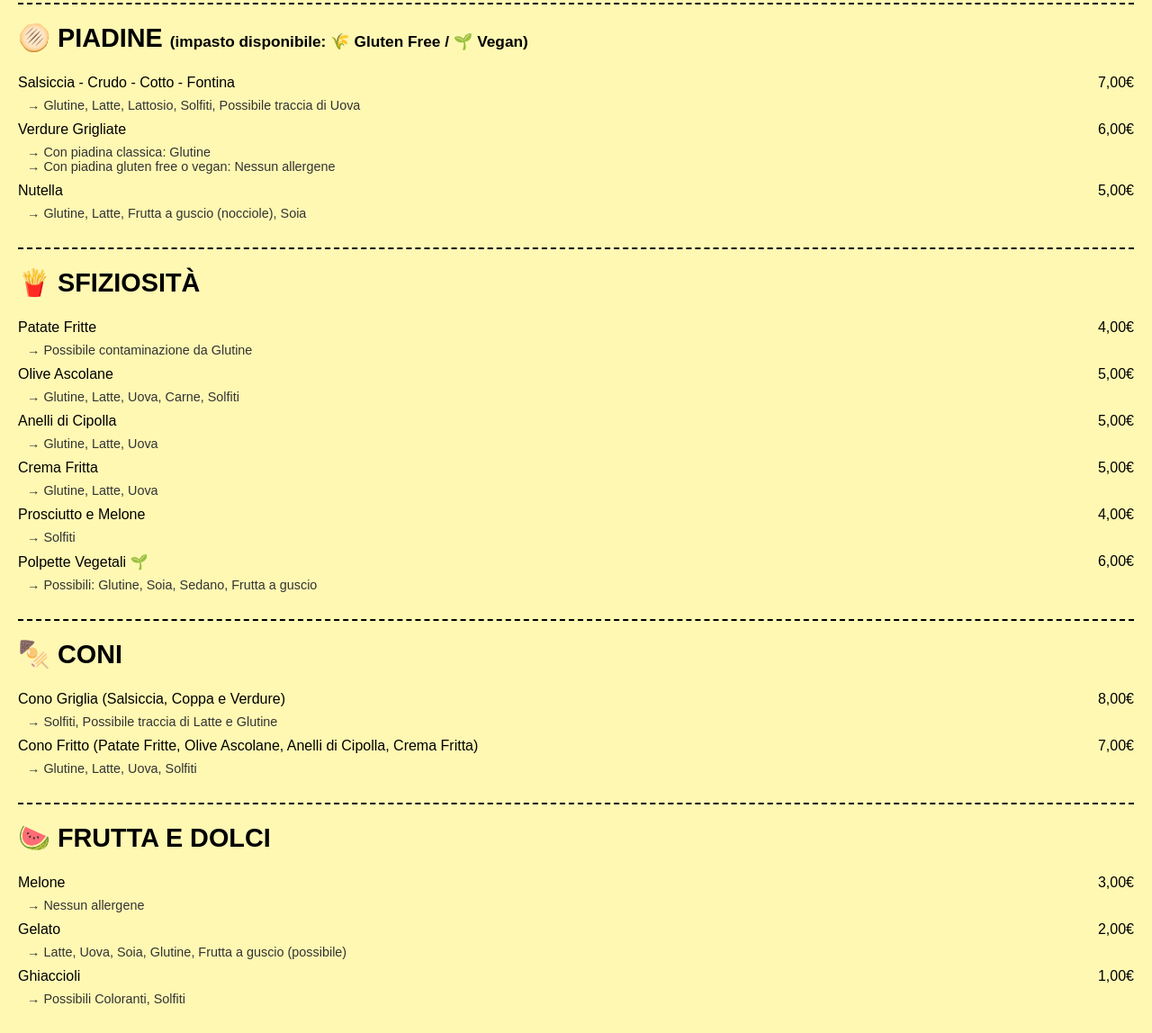
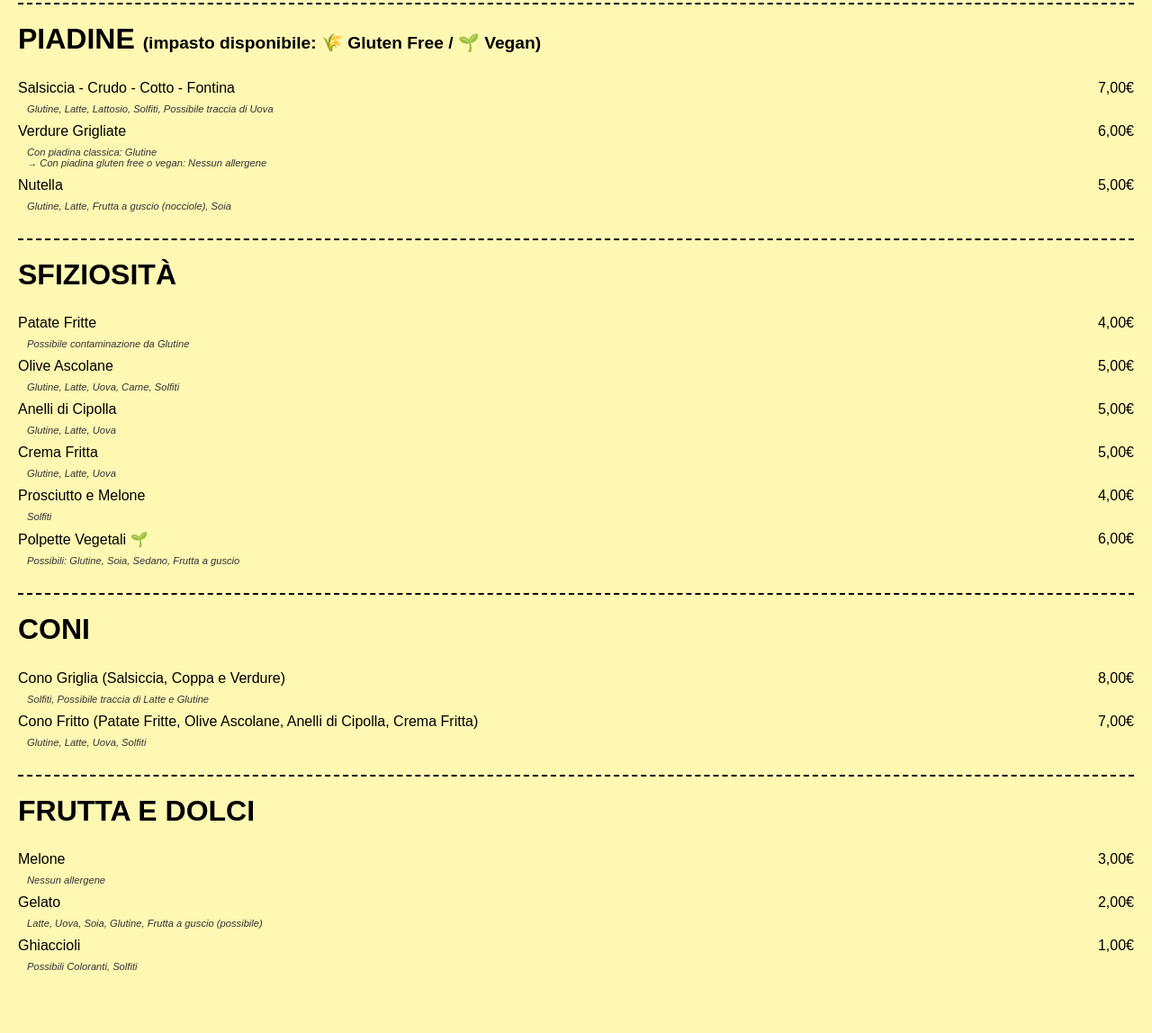
Before and after one commit to Valentinagrz/Menu-Erzenbeer, a plain HTML site: page index.html in a window 1280 px wide. Shown: the part 85-1233 px from the top of the page at 90% size. After the commit the page ends 1195 px from the top, so only its background shows below. Drawn offline with Linux system fonts and the light colour scheme.

Commit message:
index.html

```diff
--- a/index.html
+++ b/index.html
@@ -20,12 +20,10 @@
             padding: 10px 20px;
             text-align: center;
             z-index: 1000;
-        }
-        header img {
-            max-height: 80px;
+
         }
         h2 {
-            font-size: 1.8em;
+            font-size: 2.0em;
             margin-top: 30px;
             border-top: 2px dashed #000;
             padding-top: 20px;
@@ -36,7 +34,7 @@
             margin: 8px 0;
         }
         .allergeni {
-            font-size: 0.9em;
+            font-size: 0.7em;
             margin: 2px 0 10px 10px;
             color: #333;
         }
@@ -54,51 +52,51 @@
     <img src="logo.png" alt="Logo">
 </header>
 
-<h2>🫓 PIADINE <span style="font-size: 0.6em;">(impasto disponibile: 🌾 Gluten Free / 🌱 Vegan)</span></h2>
+<h2>PIADINE <span style="font-size: 0.6em;">(impasto disponibile: 🌾 Gluten Free / 🌱 Vegan)</span></h2>
 <div class="item"><span>Salsiccia - Crudo - Cotto - Fontina</span><span>7,00€</span></div>
-<div class="allergeni">→ Glutine, Latte, Lattosio, Solfiti, Possibile traccia di Uova</div>
+<div class="allergeni"><i>Glutine, Latte, Lattosio, Solfiti, Possibile traccia di Uova</i></div>
 
 <div class="item"><span>Verdure Grigliate</span><span>6,00€</span></div>
-<div class="allergeni">→ Con piadina classica: Glutine<br>→ Con piadina gluten free o vegan: Nessun allergene</div>
+<div class="allergeni"><i>Con piadina classica: Glutine<br>→ Con piadina gluten free o vegan: Nessun allergene</i></div>
 
 <div class="item"><span>Nutella</span><span>5,00€</span></div>
-<div class="allergeni">→ Glutine, Latte, Frutta a guscio (nocciole), Soia</div>
+<div class="allergeni"><i>Glutine, Latte, Frutta a guscio (nocciole), Soia</i></div>
 
-<h2>🍟 SFIZIOSITÀ</h2>
+<h2>SFIZIOSITÀ</h2>
 <div class="item"><span>Patate Fritte</span><span>4,00€</span></div>
-<div class="allergeni">→ Possibile contaminazione da Glutine</div>
+<div class="allergeni"><i>Possibile contaminazione da Glutine</i></div>
 
 <div class="item"><span>Olive Ascolane</span><span>5,00€</span></div>
-<div class="allergeni">→ Glutine, Latte, Uova, Carne, Solfiti</div>
+<div class="allergeni"><i>Glutine, Latte, Uova, Carne, Solfiti</i></div>
 
 <div class="item"><span>Anelli di Cipolla</span><span>5,00€</span></div>
-<div class="allergeni">→ Glutine, Latte, Uova</div>
+<div class="allergeni"><i>Glutine, Latte, Uova</i></div>
 
 <div class="item"><span>Crema Fritta</span><span>5,00€</span></div>
-<div class="allergeni">→ Glutine, Latte, Uova</div>
+<div class="allergeni"><i>Glutine, Latte, Uova</i></div>
 
 <div class="item"><span>Prosciutto e Melone</span><span>4,00€</span></div>
-<div class="allergeni">→ Solfiti</div>
+<div class="allergeni"><i>Solfiti</i></div>
 
 <div class="item"><span>Polpette Vegetali 🌱</span><span>6,00€</span></div>
-<div class="allergeni">→ Possibili: Glutine, Soia, Sedano, Frutta a guscio</div>
+<div class="allergeni"><i>Possibili: Glutine, Soia, Sedano, Frutta a guscio</i></div>
 
-<h2>🍢 CONI</h2>
+<h2>CONI</h2>
 <div class="item"><span>Cono Griglia (Salsiccia, Coppa e Verdure)</span><span>8,00€</span></div>
-<div class="allergeni">→ Solfiti, Possibile traccia di Latte e Glutine</div>
+<div class="allergeni"><i>Solfiti, Possibile traccia di Latte e Glutine</i></div>
 
 <div class="item"><span>Cono Fritto (Patate Fritte, Olive Ascolane, Anelli di Cipolla, Crema Fritta)</span><span>7,00€</span></div>
-<div class="allergeni">→ Glutine, Latte, Uova, Solfiti</div>
+<div class="allergeni"><i>Glutine, Latte, Uova, Solfiti</i></div>
 
-<h2>🍉 FRUTTA E DOLCI</h2>
+<h2>FRUTTA E DOLCI</h2>
 <div class="item"><span>Melone</span><span>3,00€</span></div>
-<div class="allergeni">→ Nessun allergene</div>
+<div class="allergeni"><i>Nessun allergene</i></div>
 
 <div class="item"><span>Gelato</span><span>2,00€</span></div>
-<div class="allergeni">→ Latte, Uova, Soia, Glutine, Frutta a guscio (possibile)</div>
+<div class="allergeni"><i>Latte, Uova, Soia, Glutine, Frutta a guscio (possibile)</i></div>
 
 <div class="item"><span>Ghiaccioli</span><span>1,00€</span></div>
-<div class="allergeni">→ Possibili Coloranti, Solfiti</div>
+<div class="allergeni"><i>Possibili Coloranti, Solfiti</i></div>
 
 </body>
 </html>
```
